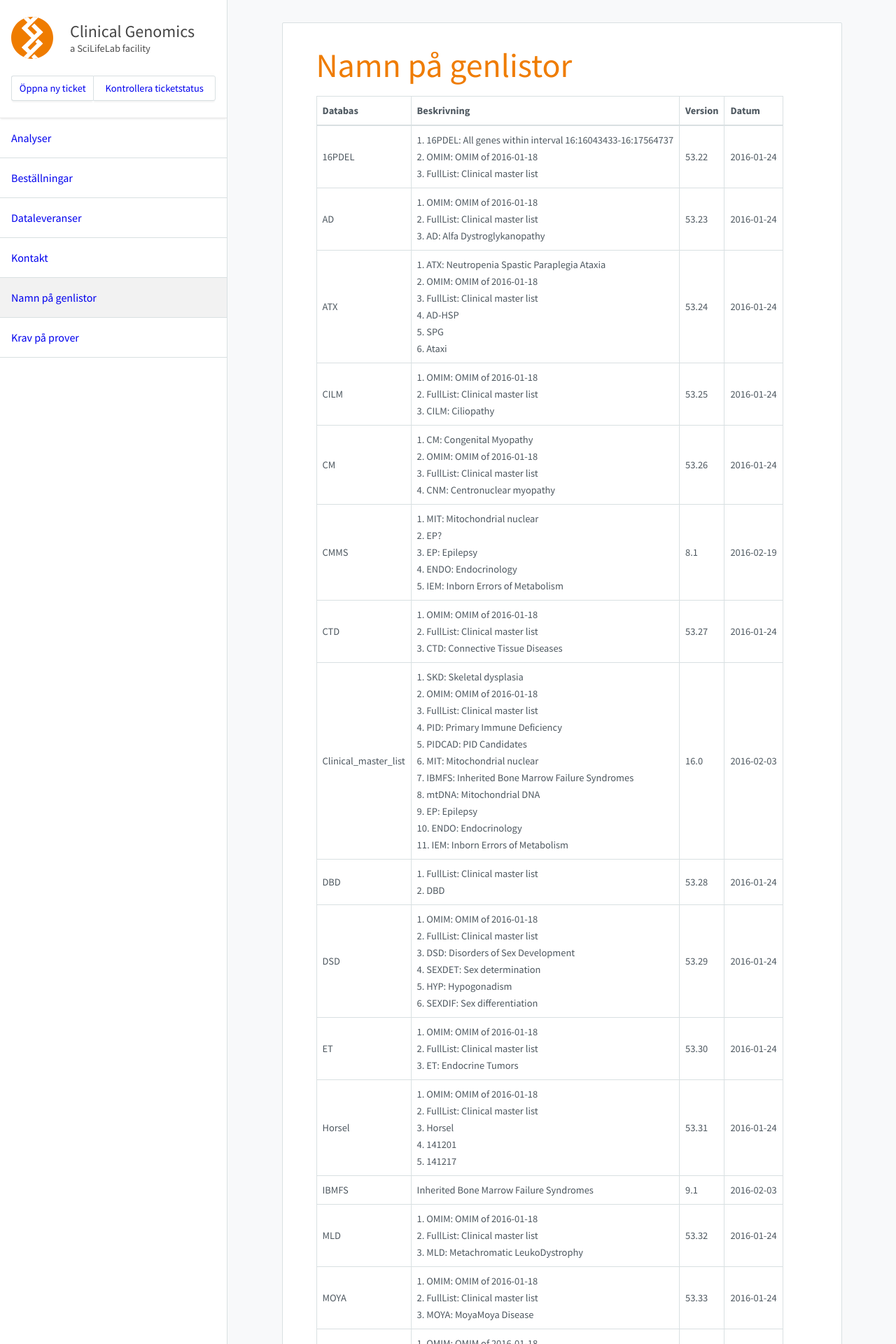
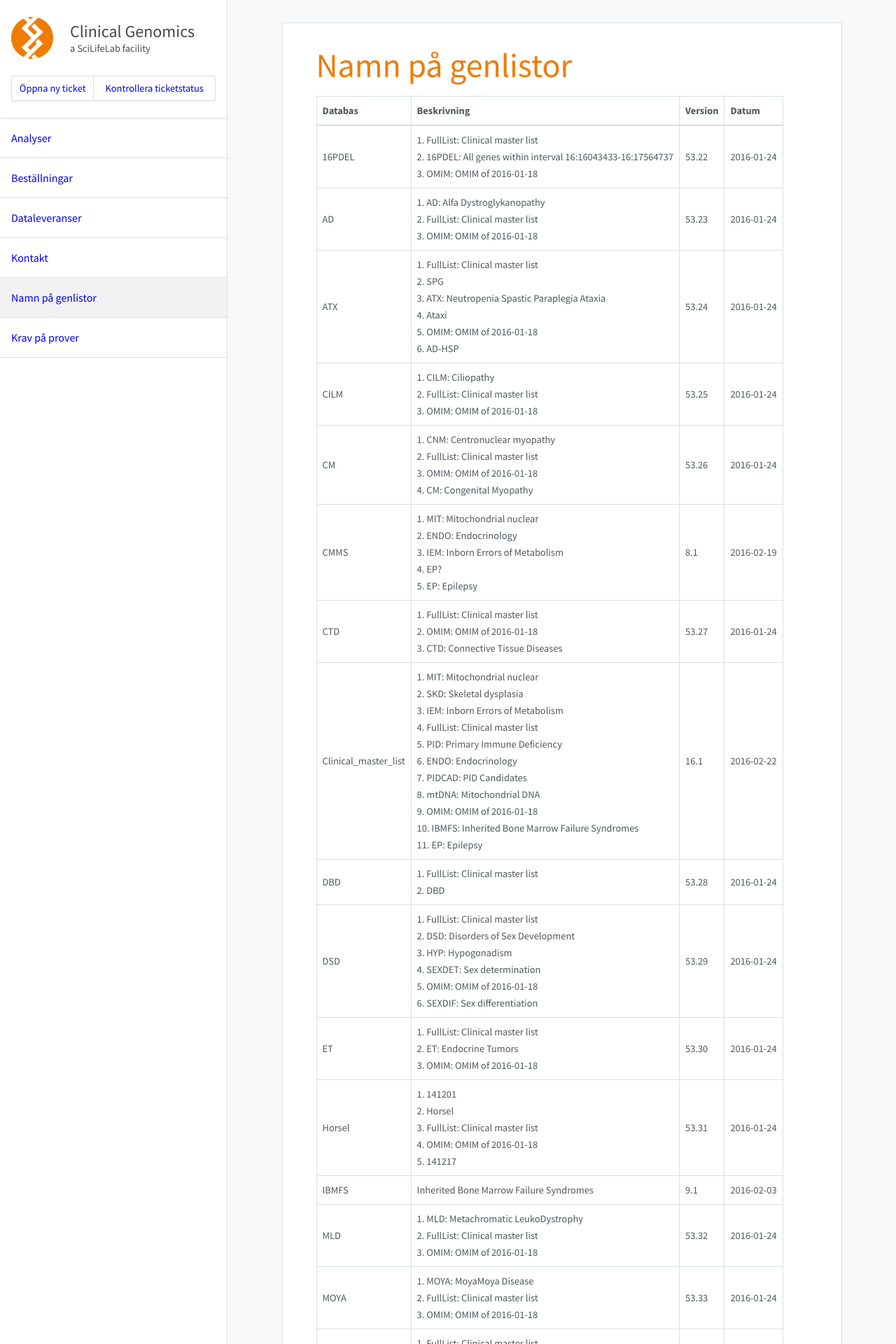
Before and after one commit to Clinical-Genomics/clinical-genomics.github.io, a Jekyll site: the page built from _topics/namnpagenlistor.md, in a window 1280 px wide. Shown: the top 1920 px of the page at 70% size. Built offline with Jekyll 4.4.1, drawn with Linux system fonts in a browser that asks for light colours; nearby versions of some CDN libraries; some of the changed text lies outside the part shown.

Commit message:
Update to cust000-Clinical_master_list.txt

```diff
--- a/_topics/namnpagenlistor.md
+++ b/_topics/namnpagenlistor.md
@@ -8,31 +8,31 @@
 
 |Databas|Beskrivning|Version|Datum|
 |---|---|---|---|
-|16PDEL|1. 16PDEL: All genes within interval 16:16043433-16:17564737<br />2. OMIM: OMIM of 2016-01-18<br />3. FullList: Clinical master list<br />|53.22|2016-01-24|
-|AD|1. OMIM: OMIM of 2016-01-18<br />2. FullList: Clinical master list<br />3. AD: Alfa Dystroglykanopathy<br />|53.23|2016-01-24|
-|ATX|1. ATX: Neutropenia Spastic Paraplegia Ataxia<br />2. OMIM: OMIM of 2016-01-18<br />3. FullList: Clinical master list<br />4. AD-HSP<br />5. SPG<br />6. Ataxi<br />|53.24|2016-01-24|
-|CILM|1. OMIM: OMIM of 2016-01-18<br />2. FullList: Clinical master list<br />3. CILM: Ciliopathy<br />|53.25|2016-01-24|
-|CM|1. CM: Congenital Myopathy<br />2. OMIM: OMIM of 2016-01-18<br />3. FullList: Clinical master list<br />4. CNM: Centronuclear myopathy<br />|53.26|2016-01-24|
-|CMMS|1. MIT: Mitochondrial nuclear<br />2. EP?<br />3. EP: Epilepsy<br />4. ENDO: Endocrinology<br />5. IEM: Inborn Errors of Metabolism<br />|8.1|2016-02-19|
-|CTD|1. OMIM: OMIM of 2016-01-18<br />2. FullList: Clinical master list<br />3. CTD: Connective Tissue Diseases<br />|53.27|2016-01-24|
-|Clinical_master_list|1. SKD: Skeletal dysplasia<br />2. OMIM: OMIM of 2016-01-18<br />3. FullList: Clinical master list<br />4. PID: Primary Immune Deficiency<br />5. PIDCAD: PID Candidates<br />6. MIT: Mitochondrial nuclear<br />7. IBMFS: Inherited Bone Marrow Failure Syndromes<br />8. mtDNA: Mitochondrial DNA<br />9. EP: Epilepsy<br />10. ENDO: Endocrinology<br />11. IEM: Inborn Errors of Metabolism<br />|16.0|2016-02-03|
+|16PDEL|1. FullList: Clinical master list<br />2. 16PDEL: All genes within interval 16:16043433-16:17564737<br />3. OMIM: OMIM of 2016-01-18<br />|53.22|2016-01-24|
+|AD|1. AD: Alfa Dystroglykanopathy<br />2. FullList: Clinical master list<br />3. OMIM: OMIM of 2016-01-18<br />|53.23|2016-01-24|
+|ATX|1. FullList: Clinical master list<br />2. SPG<br />3. ATX: Neutropenia Spastic Paraplegia Ataxia<br />4. Ataxi<br />5. OMIM: OMIM of 2016-01-18<br />6. AD-HSP<br />|53.24|2016-01-24|
+|CILM|1. CILM: Ciliopathy<br />2. FullList: Clinical master list<br />3. OMIM: OMIM of 2016-01-18<br />|53.25|2016-01-24|
+|CM|1. CNM: Centronuclear myopathy<br />2. FullList: Clinical master list<br />3. OMIM: OMIM of 2016-01-18<br />4. CM: Congenital Myopathy<br />|53.26|2016-01-24|
+|CMMS|1. MIT: Mitochondrial nuclear<br />2. ENDO: Endocrinology<br />3. IEM: Inborn Errors of Metabolism<br />4. EP?<br />5. EP: Epilepsy<br />|8.1|2016-02-19|
+|CTD|1. FullList: Clinical master list<br />2. OMIM: OMIM of 2016-01-18<br />3. CTD: Connective Tissue Diseases<br />|53.27|2016-01-24|
+|Clinical_master_list|1. MIT: Mitochondrial nuclear<br />2. SKD: Skeletal dysplasia<br />3. IEM: Inborn Errors of Metabolism<br />4. FullList: Clinical master list<br />5. PID: Primary Immune Deficiency<br />6. ENDO: Endocrinology<br />7. PIDCAD: PID Candidates<br />8. mtDNA: Mitochondrial DNA<br />9. OMIM: OMIM of 2016-01-18<br />10. IBMFS: Inherited Bone Marrow Failure Syndromes<br />11. EP: Epilepsy<br />|16.1|2016-02-22|
 |DBD|1. FullList: Clinical master list<br />2. DBD<br />|53.28|2016-01-24|
-|DSD|1. OMIM: OMIM of 2016-01-18<br />2. FullList: Clinical master list<br />3. DSD: Disorders of Sex Development<br />4. SEXDET: Sex determination<br />5. HYP: Hypogonadism<br />6. SEXDIF: Sex differentiation<br />|53.29|2016-01-24|
-|ET|1. OMIM: OMIM of 2016-01-18<br />2. FullList: Clinical master list<br />3. ET: Endocrine Tumors<br />|53.30|2016-01-24|
-|Horsel|1. OMIM: OMIM of 2016-01-18<br />2. FullList: Clinical master list<br />3. Horsel<br />4. 141201<br />5. 141217<br />|53.31|2016-01-24|
+|DSD|1. FullList: Clinical master list<br />2. DSD: Disorders of Sex Development<br />3. HYP: Hypogonadism<br />4. SEXDET: Sex determination<br />5. OMIM: OMIM of 2016-01-18<br />6. SEXDIF: Sex differentiation<br />|53.29|2016-01-24|
+|ET|1. FullList: Clinical master list<br />2. ET: Endocrine Tumors<br />3. OMIM: OMIM of 2016-01-18<br />|53.30|2016-01-24|
+|Horsel|1. 141201<br />2. Horsel<br />3. FullList: Clinical master list<br />4. OMIM: OMIM of 2016-01-18<br />5. 141217<br />|53.31|2016-01-24|
 |IBMFS|Inherited Bone Marrow Failure Syndromes|9.1|2016-02-03|
-|MLD|1. OMIM: OMIM of 2016-01-18<br />2. FullList: Clinical master list<br />3. MLD: Metachromatic LeukoDystrophy<br />|53.32|2016-01-24|
-|MOYA|1. OMIM: OMIM of 2016-01-18<br />2. FullList: Clinical master list<br />3. MOYA: MoyaMoya Disease<br />|53.33|2016-01-24|
-|MTM1|1. OMIM: OMIM of 2016-01-18<br />2. FullList: Clinical master list<br />3. MTM1: Myotubular myopathy<br />|53.34|2016-01-24|
-|NJU|1. OMIM: OMIM of 2016-01-18<br />2. FullList: Clinical master list<br />3. NJU: Kidney cancer<br />|53.35|2016-01-24|
-|NMD|1. HMSN<br />2. OND<br />3. NM<br />4. CRD<br />5. CMD<br />6. MD<br />7. CM: Congenital Myopathy<br />8. IC<br />9. DM<br />10. HA<br />11. CMS<br />12. OM<br />13. OMIM: OMIM of 2016-01-18<br />14. FullList: Clinical master list<br />15. HCM<br />16. MND<br />17. HP<br />18. MM<br />19. NMD: Neuromuscular diseases (17 lists + 1 total list)<br />20. MS<br />21. ACM<br />|53.36|2016-01-24|
-|OMIM|1. OMIM: OMIM of 2016-01-18<br />2. FullList: Clinical master list<br />|53.37|2016-01-24|
-|ORO|1. ORO: Oro-facial-digital syndrome<br />2. OMIM: OMIM of 2016-01-18<br />3. FullList: Clinical master list<br />|53.38|2016-01-24|
-|PAF1|1. OMIM: OMIM of 2016-01-18<br />2. FullList: Clinical master list<br />3. PAF1: RNA polymerase II-associated factor<br />|53.39|2016-01-24|
-|PID|1. FullList: Clinical master list<br />2. PID: Primary Immune Deficiency<br />3. PIDCAD: PID Candidates<br />|8.0|2016-02-02|
+|MLD|1. MLD: Metachromatic LeukoDystrophy<br />2. FullList: Clinical master list<br />3. OMIM: OMIM of 2016-01-18<br />|53.32|2016-01-24|
+|MOYA|1. MOYA: MoyaMoya Disease<br />2. FullList: Clinical master list<br />3. OMIM: OMIM of 2016-01-18<br />|53.33|2016-01-24|
+|MTM1|1. FullList: Clinical master list<br />2. OMIM: OMIM of 2016-01-18<br />3. MTM1: Myotubular myopathy<br />|53.34|2016-01-24|
+|NJU|1. FullList: Clinical master list<br />2. OMIM: OMIM of 2016-01-18<br />3. NJU: Kidney cancer<br />|53.35|2016-01-24|
+|NMD|1. HP<br />2. HMSN<br />3. MD<br />4. FullList: Clinical master list<br />5. OND<br />6. OM<br />7. CMD<br />8. CMS<br />9. MS<br />10. OMIM: OMIM of 2016-01-18<br />11. MM<br />12. ACM<br />13. NM<br />14. IC<br />15. MND<br />16. DM<br />17. CM: Congenital Myopathy<br />18. HCM<br />19. HA<br />20. NMD: Neuromuscular diseases (17 lists + 1 total list)<br />21. CRD<br />|53.36|2016-01-24|
+|OMIM|1. FullList: Clinical master list<br />2. OMIM: OMIM of 2016-01-18<br />|53.37|2016-01-24|
+|ORO|1. FullList: Clinical master list<br />2. OMIM: OMIM of 2016-01-18<br />3. ORO: Oro-facial-digital syndrome<br />|53.38|2016-01-24|
+|PAF1|1. FullList: Clinical master list<br />2. OMIM: OMIM of 2016-01-18<br />3. PAF1: RNA polymerase II-associated factor<br />|53.39|2016-01-24|
+|PID|1. PIDCAD: PID Candidates<br />2. FullList: Clinical master list<br />3. PID: Primary Immune Deficiency<br />|8.0|2016-02-02|
 |PePaCaKa||11.0|2015-09-21|
 |Research||6.8|2015-03-03|
-|SCN|1. OMIM: OMIM of 2016-01-18<br />2. FullList: Clinical master list<br />3. SCN: Neutropenia<br />|53.40|2016-01-24|
-|SHANK1|1. OMIM: OMIM of 2016-01-18<br />2. FullList: Clinical master list<br />3. SHANK1: SH3 and multiple ankyrin repeat domains 1<br />|53.41|2016-01-24|
-|SKD|1. SKD: Skeletal dysplasia<br />2. OMIM: OMIM of 2016-01-18<br />3. FullList: Clinical master list<br />|53.42|2016-01-24|
+|SCN|1. SCN: Neutropenia<br />2. FullList: Clinical master list<br />3. OMIM: OMIM of 2016-01-18<br />|53.40|2016-01-24|
+|SHANK1|1. SHANK1: SH3 and multiple ankyrin repeat domains 1<br />2. FullList: Clinical master list<br />3. OMIM: OMIM of 2016-01-18<br />|53.41|2016-01-24|
+|SKD|1. SKD: Skeletal dysplasia<br />2. FullList: Clinical master list<br />3. OMIM: OMIM of 2016-01-18<br />|53.42|2016-01-24|
 |mtDNA|Mitochondrial DNA|8.0|2015-11-30|
```
